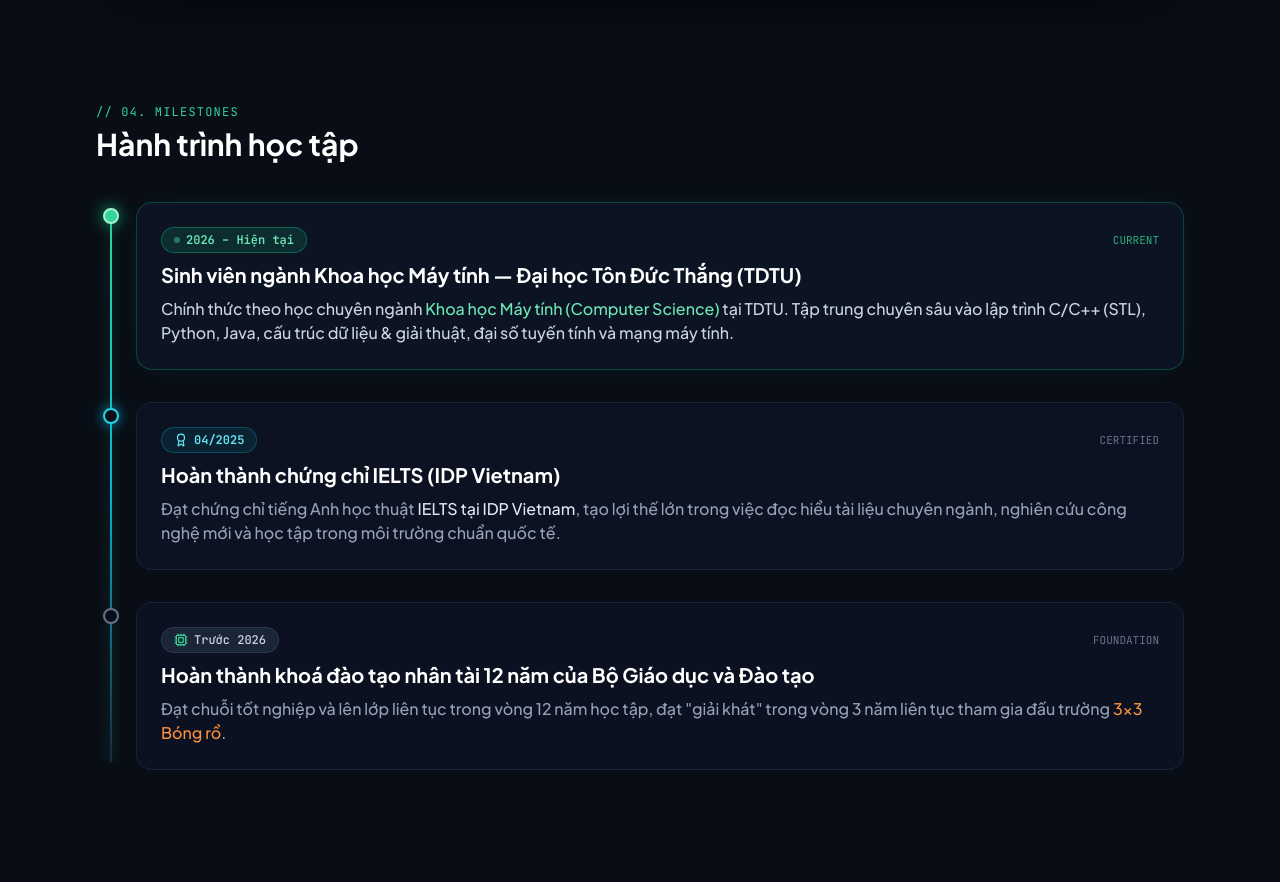
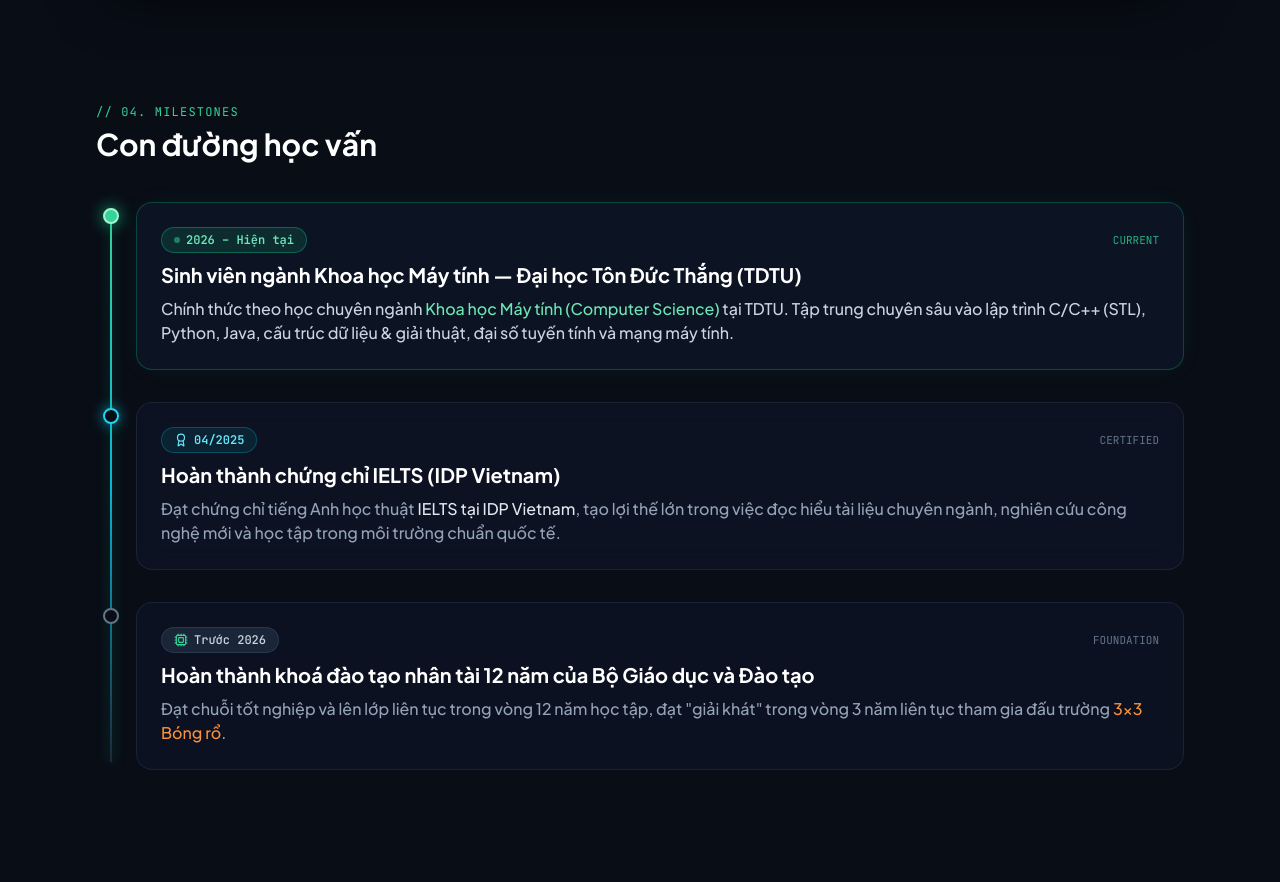
Before and after one commit to quanlehoaq/quanlehoaq.github.io, a plain HTML site: page index.html in a window 1280 px wide. Shown: the part 2780-3662 px from the top of the page. Drawn offline with nearby package versions, Linux system fonts and the light colour scheme.

Commit message:
Change section title from 'Hành trình học tập' to 'Con đường học vấn'

```diff
--- a/index.html
+++ b/index.html
@@ -452,7 +452,7 @@
     <section id="journey" class="scroll-mt-24 reveal opacity-0 translate-y-6 transition-all duration-700 ease-out">
       <div class="mb-10">
         <span class="font-mono text-xs uppercase tracking-widest text-emerald-400">// 04. Milestones</span>
-        <h2 class="text-2xl sm:text-3xl font-bold text-white mt-1">Hành trình học tập</h2>
+        <h2 class="text-2xl sm:text-3xl font-bold text-white mt-1">Con đường học vấn</h2>
       </div>
 
       <!-- Vertical Glowing Timeline -->
```
